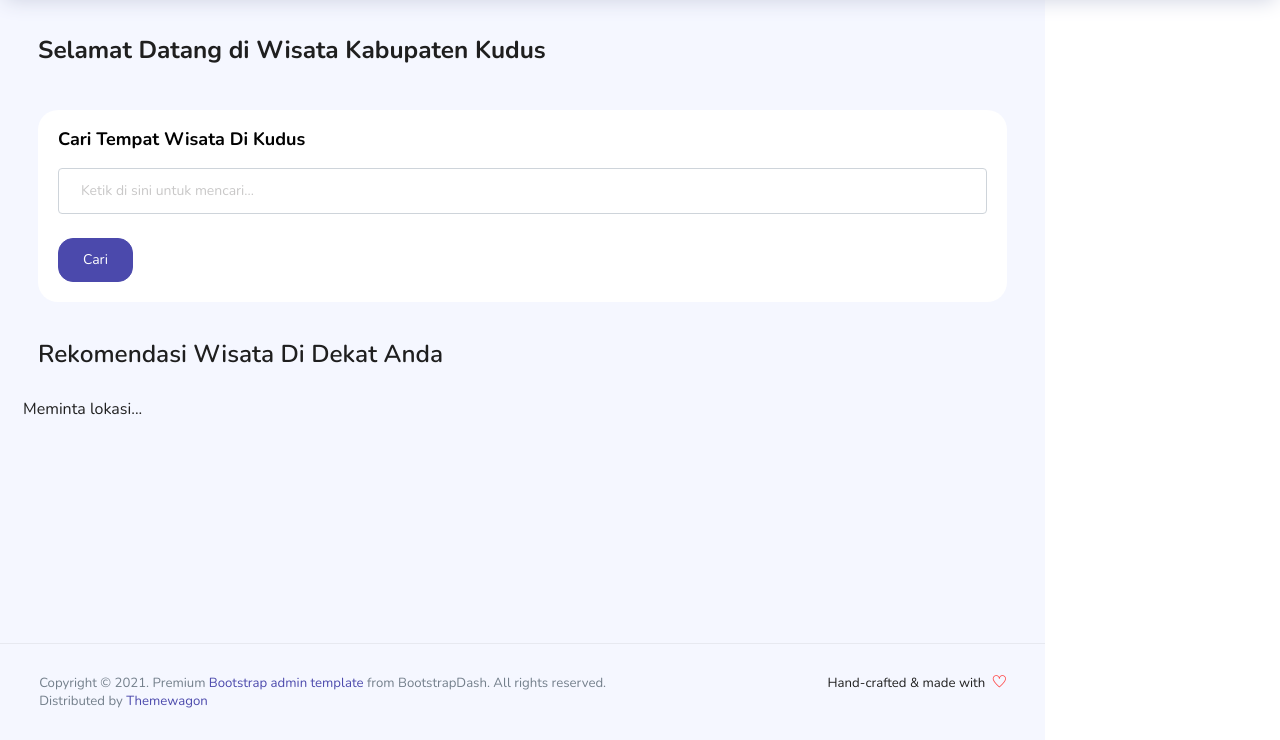
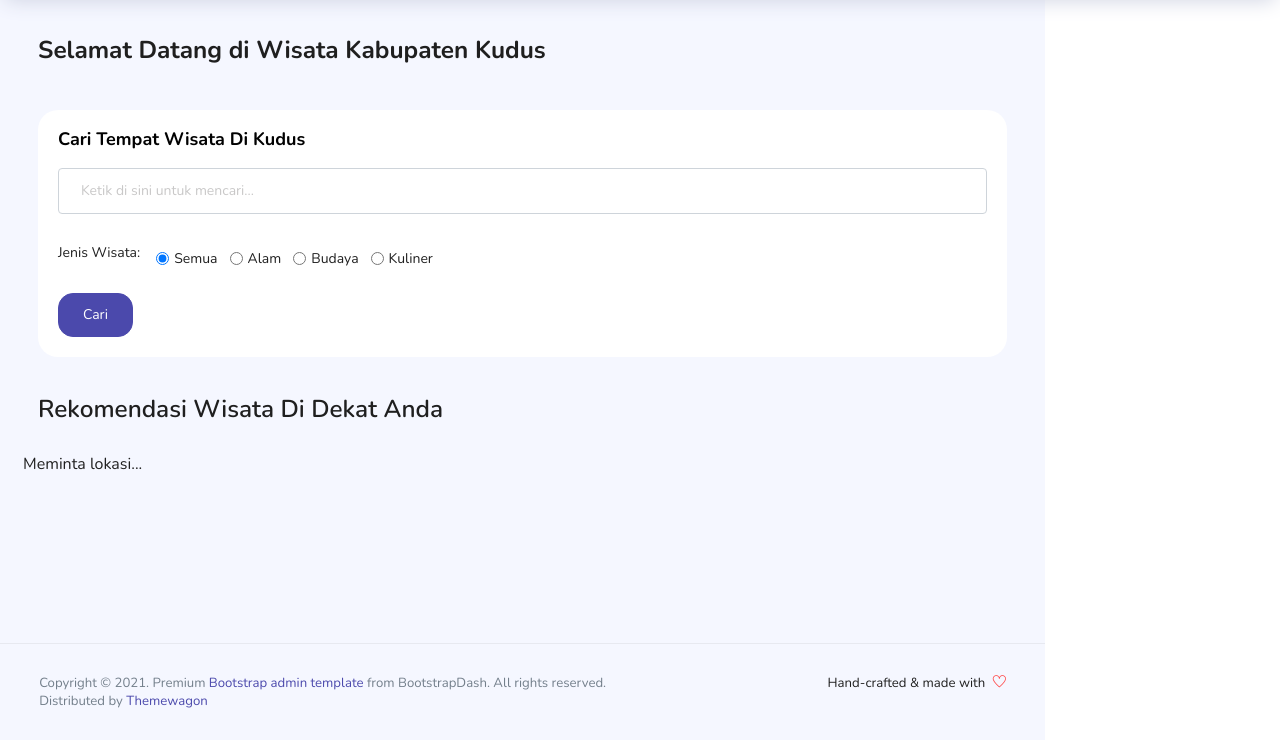
Before and after one commit to zuhdiali/maps-places-api-wedus, a PHP site: page / in a window 1280 px wide. Shown: the part 60-800 px from the top of the page. Run offline with PHP 8.4, Linux system fonts and the light colour scheme; data that the repository does not hold is empty; style sheets or scripts are compiled from the project's sources.

Commit message:
bismillah final

```diff
--- a/detail.php
+++ b/detail.php
@@ -293,11 +293,11 @@ if (isset($response_body['photos']) && count($response_body['photos']) > 0) {
                                                     foreach ($response_body['photos'] as $index => $photo) {
                                                         if ($index == 1) {
                                                             echo '<div class="carousel-item active">
-                                                                <img src="' . $photo . '" alt="people" class="img-fluid rounded mx-auto d-block h-100" style="max-height:50vh; object-fit:cover;"  />
+                                                                <img src="' . $photo . '" alt="people" class="img-fluid rounded mx-auto d-block h-100" style="max-height:50vh; width:90%; object-fit:cover;"  />
                                                             </div>';
                                                         } else {
                                                             echo '<div class="carousel-item">
-                                                                <img src="' . $photo . '" alt="people" class="img-fluid rounded mx-auto d-block h-100" style="max-height:50vh; object-fit:cover;"  />
+                                                                <img src="' . $photo . '" alt="people" class="img-fluid rounded mx-auto d-block h-100" style="max-height:50vh; width:90%; object-fit:cover;"  />
                                                             </div>';
                                                         }
                                                     } ?>
@@ -390,7 +390,7 @@ if (isset($response_body['photos']) && count($response_body['photos']) > 0) {
                                     '<div class="card">' .
                                     '<div class="card-body">' .
                                     '<p class="card-title">' . ($place["displayName"]["text"] ?? 'Tempat Wisata') . '</p>' .
-                                    '<img src="' . $photoUrl . '" alt="' . ($place["displayName"]["text"] ?? 'Tempat Wisata') . '" class="img-fluid rounded mb-3 d-block mx-auto" style="max-height:50vh; object-fit:cover;" />' .
+                                    '<img src="' . $photoUrl . '" alt="' . ($place["displayName"]["text"] ?? 'Tempat Wisata') . '" class="img-fluid rounded mb-3 d-block mx-auto" style="width:100%; height:35vh; object-fit:cover;" />' .
                                     '<p class="text-black">' . ($place["formattedAddress"] ?? 'Alamat tidak tersedia') . '</p>' .
                                     '<p class="text-info"> <i class="mdi mdi-star"></i>   ' . ($place["rating"] ?? '0') . '</p>' .
                                     '<small class="text-black"><i class="mdi mdi-google-maps"></i>Google Maps: <a href="' . ($place["googleMapsUri"] ?? '#') . '" target="_blank">Link</a></small>' .
--- a/index.php
+++ b/index.php
@@ -121,6 +121,26 @@ $dotenv->load();
                                             class="form-control"
                                             placeholder="Ketik di sini untuk mencari..."
                                             id="search-input" />
+                                    </div>
+
+                                    <div class="form-group d-flex align-items-center">
+                                        <label class="mr-3 mb-0">Jenis Wisata:</label>
+                                        <div class="form-check form-check-inline mb-0 d-flex align-items-center">
+                                            <input class="form-check-input" type="radio" name="jenis_wisata" id="wisata_semua" value="semua" checked>
+                                            <label class="form-check-label m-0" for="wisata_semua">Semua</label>
+                                        </div>
+                                        <div class="form-check form-check-inline mb-0 d-flex align-items-center">
+                                            <input class="form-check-input" type="radio" name="jenis_wisata" id="wisata_alam" value="wisata alam">
+                                            <label class="form-check-label m-0" for="wisata_alam">Alam</label>
+                                        </div>
+                                        <div class="form-check form-check-inline mb-0 d-flex align-items-center">
+                                            <input class="form-check-input" type="radio" name="jenis_wisata" id="wisata_budaya" value="wisata budaya">
+                                            <label class="form-check-label m-0" for="wisata_budaya">Budaya</label>
+                                        </div>
+                                        <div class="form-check form-check-inline mb-0 d-flex align-items-center">
+                                            <input class="form-check-input" type="radio" name="jenis_wisata" id="wisata_kuliner" value="wisata kuliner">
+                                            <label class="form-check-label m-0" for="wisata_kuliner">Kuliner</label>
+                                        </div>
                                     </div>
 
                                     <!-- ini tombol Cari yang berwarna ungu -->
@@ -350,7 +370,7 @@ $dotenv->load();
                         '<div class="card">' +
                         '<div class="card-body">' +
                         '<p class="card-title">' + item.displayName.text + '</p>' +
-                        '<img src="' + photoUrl + '" alt="Tempat Wisata" class="img-fluid rounded mb-3" style="max-height:40vh; object-fit:cover; width:100%;" />' +
+                        '<img src="' + photoUrl + '" alt="Tempat Wisata" class="img-fluid rounded mb-3" style="height:35vh; object-fit:cover; width:100%;" />' +
                         '<p class="text-black">' + (item.formattedAddress || 'Alamat tidak tersedia') + '</p>' +
                         '<p class="text-info"> <i class="mdi mdi-star"></i>  ' + (item.rating || '0') + '</p>' +
                         '<small class="text-black"> <i class="mdi mdi-google-maps"></i> Google Maps: <a href="' + item.googleMapsUri + '" target="_blank">Link</a></small>' +
@@ -375,6 +395,12 @@ $dotenv->load();
                 $('#search-results').empty().append('<li class="list-group-item">Tolong masukkan kode pencarian.</li>');
                 $('#next-page-btn').hide();
                 return;
+            }
+            var jenisWisata = $('input[name="jenis_wisata"]:checked').val();
+            if (jenisWisata !== 'semua') {
+                // Jika jenis wisata tidak "semua", tambahkan filter ke searchTerm
+                searchTerm = jenisWisata + ' ' + searchTerm;
+                console.log('Jenis wisata yang dipilih:', searchTerm);
             }
             lastSearchTerm = searchTerm;
             // Siapkan data request untuk dikirim ke backend
```
